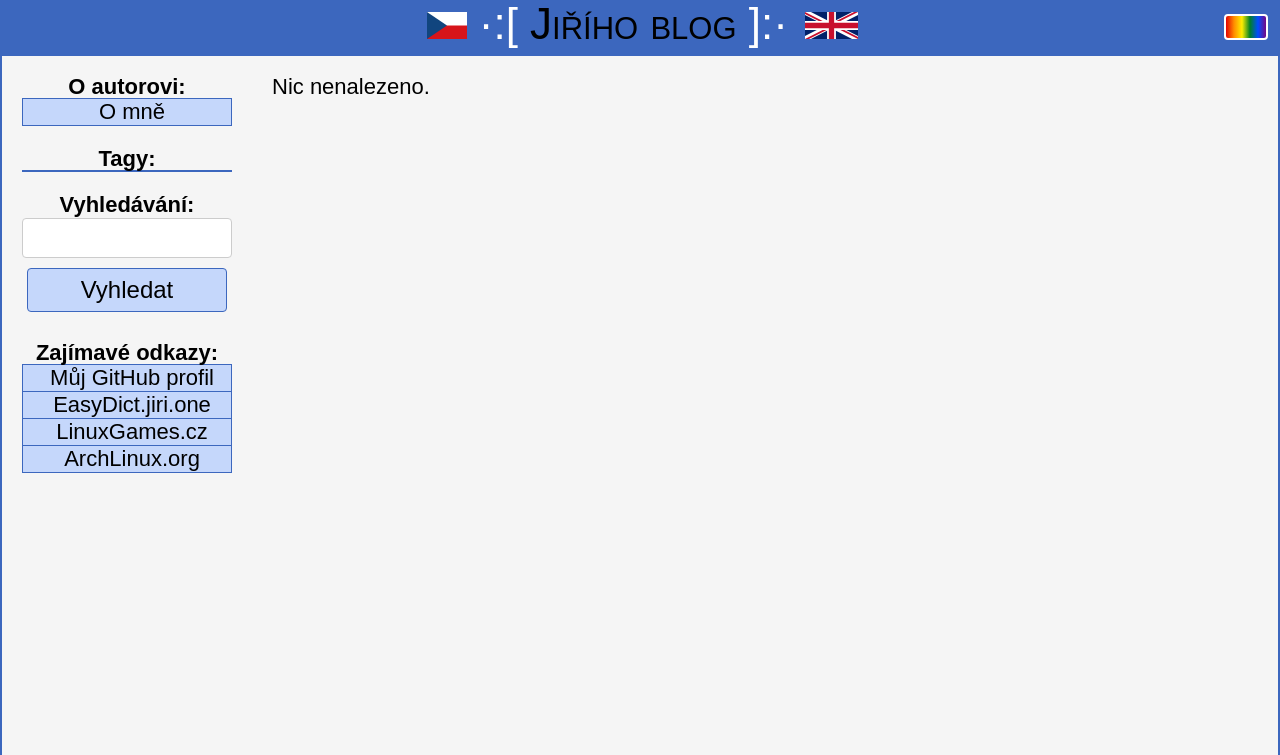
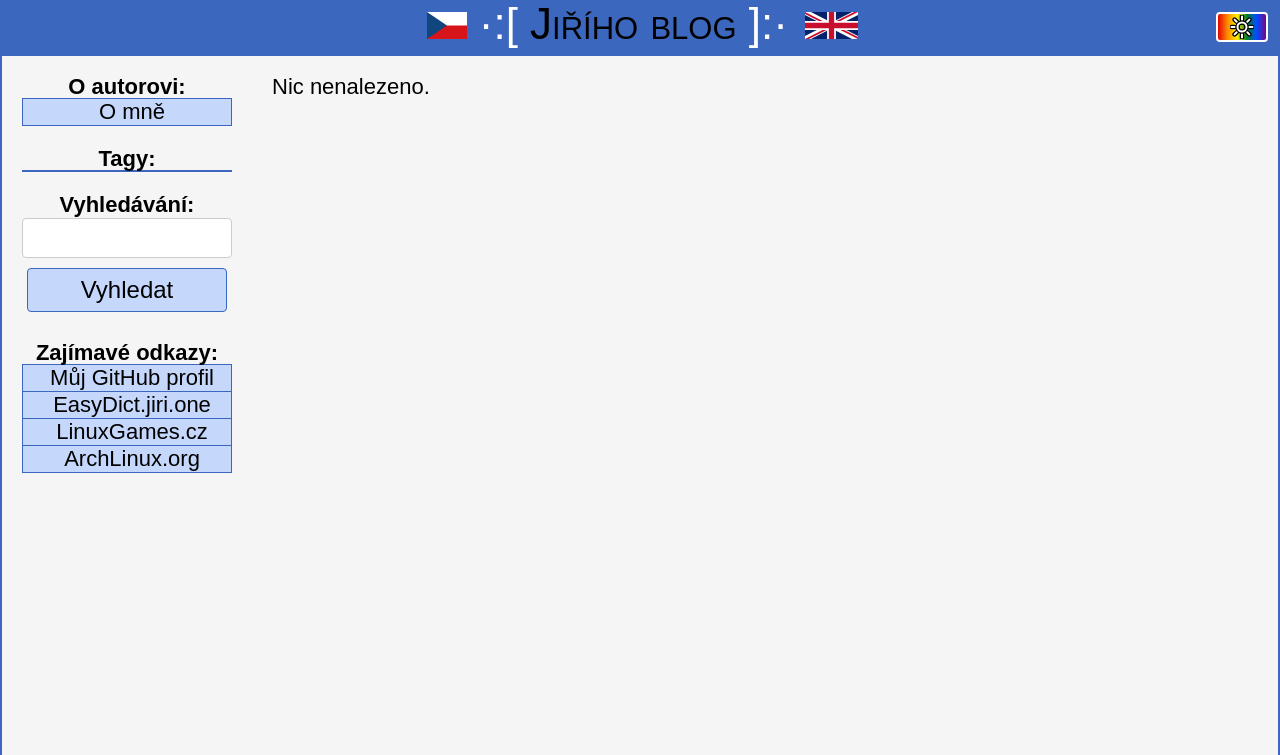
Before and after one commit to jiri-one/easyblog_django, a Django app: page / in a window 1280 px wide. Shown: the top 755 px of the page. Run offline with Django 4.2, Linux system fonts and the light colour scheme; data that the repository does not hold is empty.

Commit message:
Colour switch: a sun on the rectangle, "barevné" in the tooltip
A plain rectangle did not say what it was for, so it now carries the sun
of the earlier switch: white with a black edge on the rainbow (readable on
all of its colours and on a black-and-white monitor), black on white and
white on black. The rectangle is a little bigger to fit it. The tooltip
calls the original colours "barevné".

Co-Authored-By: Claude Opus 5.5 <noreply@anthropic.com>

```diff
--- a/src/jiri_one/static/css/styles.css
+++ b/src/jiri_one/static/css/styles.css
@@ -296,21 +296,33 @@ font-size: 7vw;
     top: 20px;
   }
 }
-/* colour switch in the top right corner of the page: a rectangle in the colours of
-   the current theme, a rainbow for the original ones */
+/* colour switch in the top right corner of the page: a sun on a rectangle in the
+   colours of the current theme, a rainbow for the original ones */
 .theme-toggle {
   position: absolute;
-  top: 12px;
+  top: 10px;
   right: 10px;
   box-sizing: border-box;
-  width: 44px;
-  height: 26px;
+  width: 52px;
+  height: 30px;
   padding: 0;
   border: 2px solid var(--bar-fg);
   border-radius: 4px;
   background: linear-gradient(to right, #e40303, #ff8c00, #ffed00, #008026, #004dff, #750787);
+  color: #ffffff;
   cursor: pointer;
 }
 
-html[data-theme="light"] .theme-toggle { background: #ffffff; }
+.theme-toggle svg {
+  display: block;
+  width: 24px;
+  height: 24px;
+  margin: auto;
+}
+
+/* a black edge keeps the white sun readable on every colour of the rainbow */
+.theme-toggle .sun-edge { stroke: #000000; stroke-width: 4.5; }
+
+html[data-theme="light"] .theme-toggle { background: #ffffff; color: #000000; }
+html[data-theme="light"] .theme-toggle .sun-edge { stroke: none; }
 html[data-theme="dark"] .theme-toggle { background: #000000; }
--- a/src/jiri_one/templates/base.html
+++ b/src/jiri_one/templates/base.html
@@ -16,7 +16,9 @@
 </head>
 <body class="container">
 <header>
-<button class="theme-toggle" type="button" title="Barvy: původní / světlé / tmavé" aria-label="Přepnout barvy: původní, světlé, tmavé"></button>
+<button class="theme-toggle" type="button" title="Barvy: barevné / světlé / tmavé" aria-label="Přepnout barvy: barevné, světlé, tmavé">
+	<svg viewBox="0 0 24 24" aria-hidden="true" fill="none" stroke-linecap="round"><defs><g id="theme-sun"><circle cx="12" cy="12" r="4.5"/><path d="M12 1.5v3M12 19.5v3M1.5 12h3M19.5 12h3M4.6 4.6l2.1 2.1M17.3 17.3l2.1 2.1M4.6 19.4l2.1-2.1M17.3 6.7l2.1-2.1"/></g></defs><use class="sun-edge" href="#theme-sun"/><use href="#theme-sun" stroke="currentColor" stroke-width="2"/></svg>
+</button>
 <div class="title">
 <a href="/?lang=cze">
 	<img alt="Přepnout stránku na český jazyk" class="img_flag" src="{% static 'img/flag_cze.svg' %}"/></a>
```
